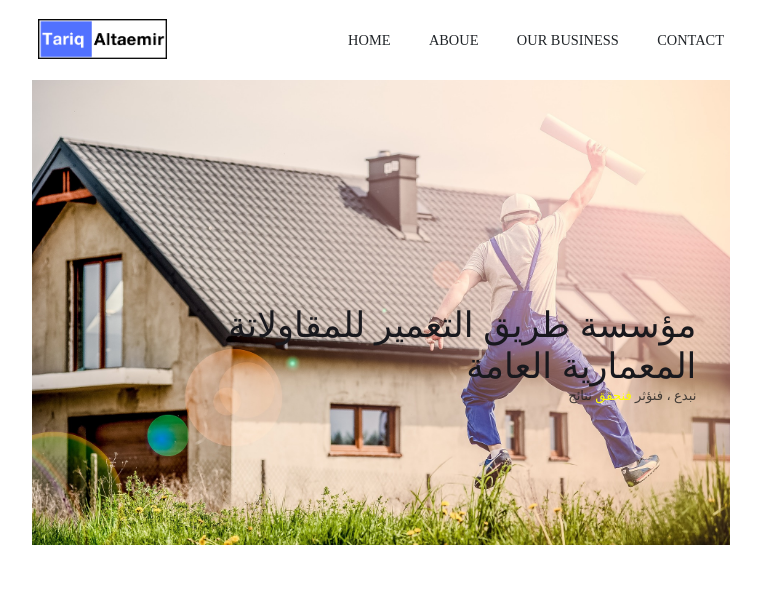
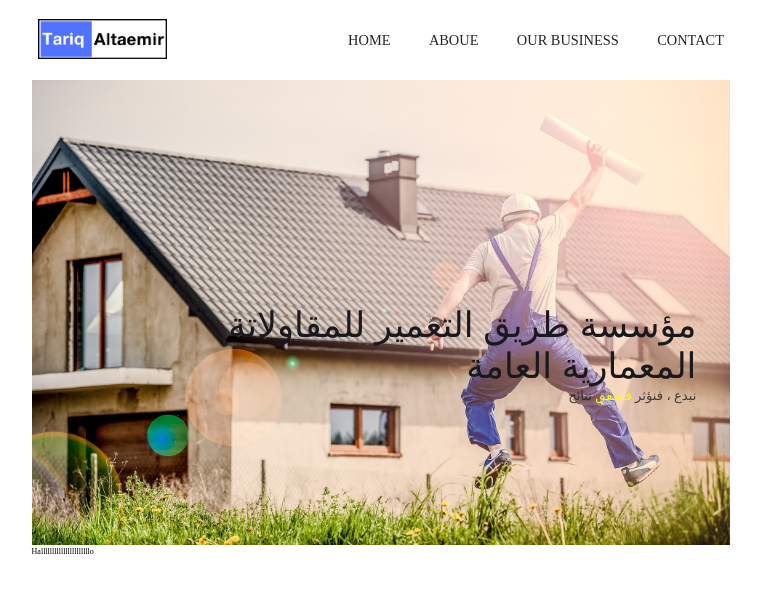
Before and after one commit to mahmoud-elmosallmy/tariq-altaemir, a React (Create React App) app: page / in a window 1280 px wide. Shown: the top 592 px of the page, without its empty margins (259-1020 px from the left). Built offline with nearby package versions, Linux system fonts and the light colour scheme.

Commit message:
add helo

```diff
--- a/src/App.js
+++ b/src/App.js
@@ -1,10 +1,10 @@
 import { Route, Routes } from "react-router-dom";
 import Header from "./Components/Header/Header";
 import Home from "./Pages/Home/Home";
-import About from "./Pages/Aboue/About";
-import OurBusiness from "./Pages/Our_business/Our_business";
-import Contact from "./Pages/Contact/Contact";
-import ErrorPage from "./Pages/ErrorPage/ErrorPage";
+// import About from "./Pages/Aboue/About";
+// import OurBusiness from "./Pages/Our_business/Our_business";
+// import Contact from "./Pages/Contact/Contact";
+// import ErrorPage from "./Pages/ErrorPage/ErrorPage";
 import { GlobalStyle } from "./GlobalStyle";
 import styled, { ThemeProvider } from "styled-components";
 
@@ -44,10 +44,10 @@
           <Header />
           <Routes>
             <Route path="/" element={<Home />} />
-            <Route path="/about" element={<About />} />
+            {/* <Route path="/about" element={<About />} />
             <Route path="/ourbusiness" element={<OurBusiness />} />
             <Route path="/contact" element={<Contact />} />
-            <Route path="/*" element={<ErrorPage />} />
+            <Route path="/*" element={<ErrorPage />} /> */}
           </Routes>
         </Design>
       </ThemeProvider>
--- a/src/Pages/Home/Home.js
+++ b/src/Pages/Home/Home.js
@@ -7,6 +7,7 @@
         <Wrapper className="main_home">
             <div className="home">
                 <HeroSection />
+                <div>Hallllllllllllllllllllllo</div>
                 <div className="main_title">
                     <h2>مؤسسة طريق التعمير للمقاولاتة
                         <br />
```
